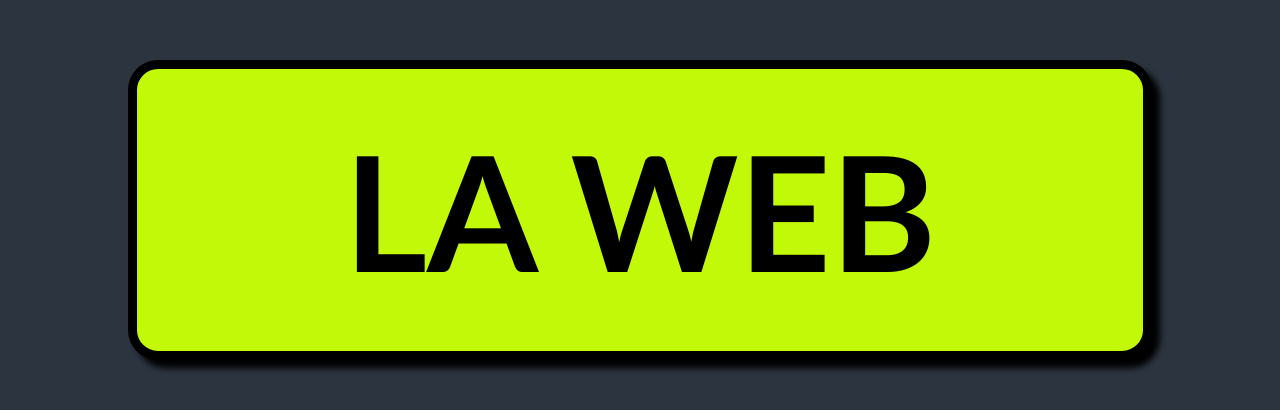
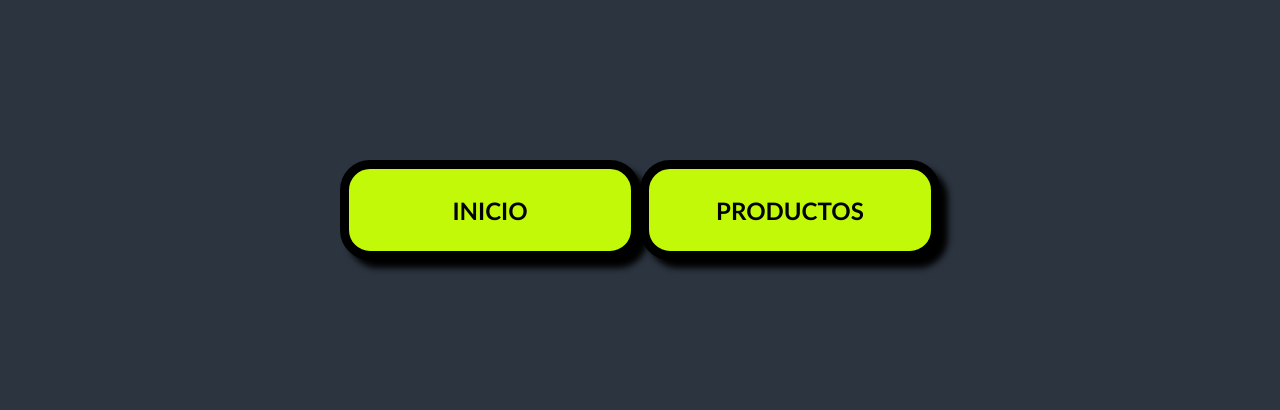
Before and after one commit to EduEzMez/Probando_Cards, a website: page index.html in a window 1280 px wide. Shown: the part 190-600 px from the top of the page. Drawn offline with Linux system fonts and the light colour scheme.

```diff
--- a/index.html
+++ b/index.html
@@ -10,7 +10,10 @@
 
     <main class="contenedor">
         <div class="card">
-            <h1>LA WEB</h1>
+            <h2>INICIO</h2>
+        </div>
+        <div class="card">
+            <h2>PRODUCTOS</h2>
         </div>
     </main>
 
--- a/scss/abstracts/_mixins.scss
+++ b/scss/abstracts/_mixins.scss
@@ -1,10 +1,24 @@
+// Display FLEX
+@mixin flex-center-center{
+    display: flex;
+    justify-content: center;
+    align-items: center;
+}
+
+
+
+
+
 @mixin escalar{
     @keyframes escalado {
         0% {
             transform: scale(1.0);
         }
+        50%{
+            transform: scale(1.1);
+        }
         100%{
-            transform: scale(1.1);
+            transform: scale(1.0);
         }
     }
 }
@@ -12,13 +26,8 @@
 @mixin escalado_suave{
     @include escalar;
     animation-name: escalado;
-    animation-duration: 1s;
+    animation-duration: 0.5s;
     cursor: pointer;
     animation-fill-mode: forwards; //con esto la animacion queda en la posicion final
+    transform: scale(1.0);
 }
-
-@mixin flex-center-center{
-    display: flex;
-    justify-content: center;
-    align-items: center;
-}
--- a/scss/page/_home.scss
+++ b/scss/page/_home.scss
@@ -7,8 +7,8 @@
 
     .card{
         @include flex-center-center;
-        width: 80%;
-        height: 300px;
+        width: 300px;
+        height: 100px;
         background-color: $color_secundario;
         border-radius: 30px;
         border: 9px black solid;
@@ -19,8 +19,10 @@
         @include escalado_suave;
     }
 
-    h1{
+
+
+    h2{
         font-family: 'Gill Sans', 'Gill Sans MT', Calibri, 'Trebuchet MS', sans-serif;
-        font-size: 10rem;
+        font-size: auto;
     }
 }
```
Also changed, not shown: css/styles.css, 1 other file.
